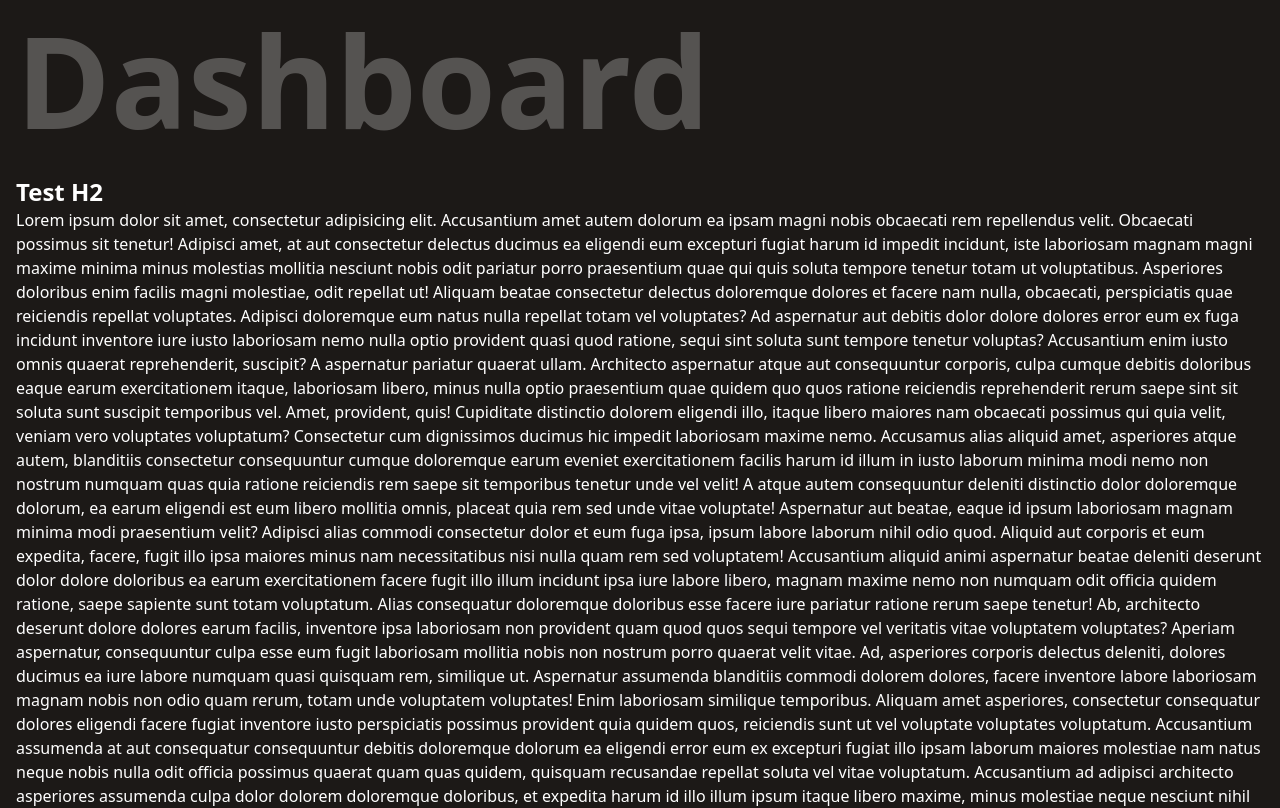
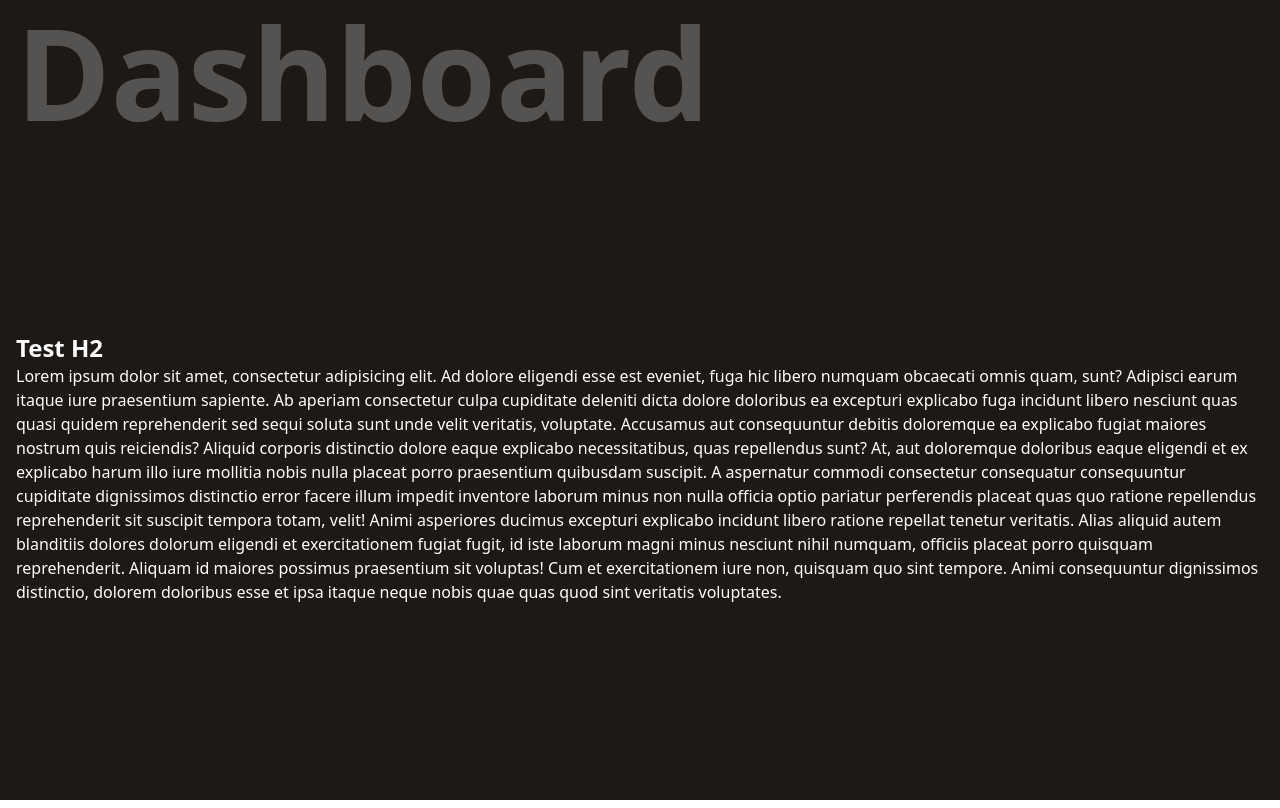
Before and after one commit to mbishram/jwt-local-variable-attacks, a Next.js app: page / in a window 1280 px wide. Shown: the top 808 px of the page. Built offline with nearby package versions, Linux system fonts and the light colour scheme.

Commit message:
Update main layout

```diff
--- a/src/components/layouts/MainLayout.tsx
+++ b/src/components/layouts/MainLayout.tsx
@@ -20,13 +20,15 @@ export function MainLayout({
       <Head>
         <title>{getPageTitle(title)}</title>
       </Head>
-      <Container className="flex flex-col h-full min-h-screen">
-        <nav className="py-4">
+      <Container className="flex flex-col min-h-screen">
+        <nav className="py-2 mb-2">
           <Typography variant="h1" className="opacity-25 break-all">
             {title}
           </Typography>
         </nav>
-        <section className="flex-grow py-4">{children}</section>
+        <section className="flex-grow pb-4 grid content-center">
+          {children}
+        </section>
       </Container>
     </div>
   );
--- a/src/pages/index.tsx
+++ b/src/pages/index.tsx
@@ -7,114 +7,29 @@ const Home: NextPage = () => {
     <MainLayout title="Dashboard">
       <Typography variant="h2">Test H2</Typography>
       <Typography variant="p">
-        Lorem ipsum dolor sit amet, consectetur adipisicing elit. Accusantium
-        amet autem dolorum ea ipsam magni nobis obcaecati rem repellendus velit.
-        Obcaecati possimus sit tenetur! Adipisci amet, at aut consectetur
-        delectus ducimus ea eligendi eum excepturi fugiat harum id impedit
-        incidunt, iste laboriosam magnam magni maxime minima minus molestias
-        mollitia nesciunt nobis odit pariatur porro praesentium quae qui quis
-        soluta tempore tenetur totam ut voluptatibus. Asperiores doloribus enim
-        facilis magni molestiae, odit repellat ut! Aliquam beatae consectetur
-        delectus doloremque dolores et facere nam nulla, obcaecati, perspiciatis
-        quae reiciendis repellat voluptates. Adipisci doloremque eum natus nulla
-        repellat totam vel voluptates? Ad aspernatur aut debitis dolor dolore
-        dolores error eum ex fuga incidunt inventore iure iusto laboriosam nemo
-        nulla optio provident quasi quod ratione, sequi sint soluta sunt tempore
-        tenetur voluptas? Accusantium enim iusto omnis quaerat reprehenderit,
-        suscipit? A aspernatur pariatur quaerat ullam. Architecto aspernatur
-        atque aut consequuntur corporis, culpa cumque debitis doloribus eaque
-        earum exercitationem itaque, laboriosam libero, minus nulla optio
-        praesentium quae quidem quo quos ratione reiciendis reprehenderit rerum
-        saepe sint sit soluta sunt suscipit temporibus vel. Amet, provident,
-        quis! Cupiditate distinctio dolorem eligendi illo, itaque libero maiores
-        nam obcaecati possimus qui quia velit, veniam vero voluptates
-        voluptatum? Consectetur cum dignissimos ducimus hic impedit laboriosam
-        maxime nemo. Accusamus alias aliquid amet, asperiores atque autem,
-        blanditiis consectetur consequuntur cumque doloremque earum eveniet
-        exercitationem facilis harum id illum in iusto laborum minima modi nemo
-        non nostrum numquam quas quia ratione reiciendis rem saepe sit
-        temporibus tenetur unde vel velit! A atque autem consequuntur deleniti
-        distinctio dolor doloremque dolorum, ea earum eligendi est eum libero
-        mollitia omnis, placeat quia rem sed unde vitae voluptate! Aspernatur
-        aut beatae, eaque id ipsum laboriosam magnam minima modi praesentium
-        velit? Adipisci alias commodi consectetur dolor et eum fuga ipsa, ipsum
-        labore laborum nihil odio quod. Aliquid aut corporis et eum expedita,
-        facere, fugit illo ipsa maiores minus nam necessitatibus nisi nulla quam
-        rem sed voluptatem! Accusantium aliquid animi aspernatur beatae deleniti
-        deserunt dolor dolore doloribus ea earum exercitationem facere fugit
-        illo illum incidunt ipsa iure labore libero, magnam maxime nemo non
-        numquam odit officia quidem ratione, saepe sapiente sunt totam
-        voluptatum. Alias consequatur doloremque doloribus esse facere iure
-        pariatur ratione rerum saepe tenetur! Ab, architecto deserunt dolore
-        dolores earum facilis, inventore ipsa laboriosam non provident quam quod
-        quos sequi tempore vel veritatis vitae voluptatem voluptates? Aperiam
-        aspernatur, consequuntur culpa esse eum fugit laboriosam mollitia nobis
-        non nostrum porro quaerat velit vitae. Ad, asperiores corporis delectus
-        deleniti, dolores ducimus ea iure labore numquam quasi quisquam rem,
-        similique ut. Aspernatur assumenda blanditiis commodi dolorem dolores,
-        facere inventore labore laboriosam magnam nobis non odio quam rerum,
-        totam unde voluptatem voluptates! Enim laboriosam similique temporibus.
-        Aliquam amet asperiores, consectetur consequatur dolores eligendi facere
-        fugiat inventore iusto perspiciatis possimus provident quia quidem quos,
-        reiciendis sunt ut vel voluptate voluptates voluptatum. Accusantium
-        assumenda at aut consequatur consequuntur debitis doloremque dolorum ea
-        eligendi error eum ex excepturi fugiat illo ipsam laborum maiores
-        molestiae nam natus neque nobis nulla odit officia possimus quaerat quam
-        quas quidem, quisquam recusandae repellat soluta vel vitae voluptatum.
-        Accusantium ad adipisci architecto asperiores assumenda culpa dolor
-        dolorem doloremque doloribus, et expedita harum id illo illum ipsum
-        itaque libero maxime, minus molestiae neque nesciunt nihil nostrum odit
-        omnis provident quisquam ratione rem repellat sit tempora totam veniam
-        voluptas, voluptatem! A accusamus aspernatur et ex laboriosam maiores
-        molestiae molestias rem ut vel? Aspernatur cumque deleniti eius eligendi
-        in modi praesentium. Ad delectus deserunt, doloremque excepturi in
-        possimus quis sed! Accusantium, aliquam aliquid architecto consectetur
-        consequuntur dolor eius esse facere fuga itaque magni molestiae
-        molestias odit provident quidem quisquam ratione reiciendis saepe
-        similique suscipit unde voluptas voluptatem voluptatibus! Aliquam
-        consectetur dolor dolorum est et excepturi facere incidunt maxime modi?
-        Ab alias assumenda consequuntur, esse ex fuga impedit in iste iure
-        labore minima modi nihil officia quod veniam! Atque commodi cupiditate,
-        esse, ex id impedit laboriosam mollitia, nobis officia quo recusandae
-        repellat repellendus repudiandae soluta vel! Accusamus asperiores at
-        esse et excepturi facilis hic inventore ipsam ipsum laudantium maiores
-        nisi nulla, odio omnis pariatur possimus quos ratione, reiciendis
-        reprehenderit repudiandae sapiente tempora velit, voluptate! A aliquam
-        assumenda atque aut eaque error eum excepturi hic, iste necessitatibus
-        neque numquam perferendis praesentium provident quo rem repellat
-        reprehenderit saepe ut, velit? Beatae deleniti dignissimos doloribus
-        dolorum, fuga, fugit incidunt ipsa labore porro, quisquam recusandae
-        suscipit tempore veniam! Accusantium amet aperiam beatae consequuntur
-        distinctio, dolorum enim ex exercitationem fuga fugit hic iure libero
-        magni minima molestiae nesciunt obcaecati odio perspiciatis porro
-        provident quam quas sequi sint sit totam ullam unde velit! Ad delectus
-        deleniti ea, error recusandae tenetur. Aperiam dignissimos ducimus fugit
-        impedit, ipsa iure laboriosam laborum minus nostrum quam quidem quod
-        tempore unde. Alias amet deserunt doloremque dolores eos esse ipsa
-        pariatur qui voluptates? Accusamus accusantium ad, aliquid asperiores
-        blanditiis dolor eaque eum expedita incidunt iure laudantium mollitia
-        nihil numquam omnis quaerat qui tempore tenetur unde velit vero. Animi
-        architecto autem, ducimus earum eius eligendi impedit ipsa laborum
-        maxime nam natus non numquam officia omnis perspiciatis quasi quibusdam
-        quo reiciendis, repellendus rerum sed similique tempore voluptatem.
-        Accusantium consequuntur corporis ea eius fuga iure iusto labore, magni,
-        maiores maxime minima nemo temporibus vero. Accusamus, debitis dolores
-        eligendi eum excepturi illum in ipsum modi molestias mollitia nisi
-        obcaecati perferendis quia quisquam quo repellendus, sunt voluptas,
-        voluptates voluptatibus voluptatum. Ab aliquid architecto asperiores at
-        consectetur consequatur distinctio earum eos inventore ipsam minus optio
-        quis quisquam quo, quod sit, veniam! A atque, autem dicta dignissimos,
-        et harum in magnam necessitatibus nemo nisi officiis quo quos rerum
-        sapiente suscipit temporibus vitae! Animi aperiam at debitis delectus
-        dolor et eum expedita facere in modi nobis, odit praesentium provident
-        quas quo repudiandae sed sunt? Accusamus adipisci animi, corporis
-        deserunt dicta doloribus ducimus eos eum excepturi expedita, explicabo
-        fuga harum id iure minus, necessitatibus nemo quas reprehenderit rerum
-        sint suscipit ullam vitae voluptatem. Accusamus atque, aut beatae
-        consectetur corporis culpa dignissimos distinctio dolorem earum eius
-        error facere fuga laborum, libero mollitia necessitatibus nesciunt
-        officiis placeat provident quidem ratione, reiciendis reprehenderit
-        repudiandae saepe sit ullam unde veritatis.
+        Lorem ipsum dolor sit amet, consectetur adipisicing elit. Ad dolore
+        eligendi esse est eveniet, fuga hic libero numquam obcaecati omnis quam,
+        sunt? Adipisci earum itaque iure praesentium sapiente. Ab aperiam
+        consectetur culpa cupiditate deleniti dicta dolore doloribus ea
+        excepturi explicabo fuga incidunt libero nesciunt quas quasi quidem
+        reprehenderit sed sequi soluta sunt unde velit veritatis, voluptate.
+        Accusamus aut consequuntur debitis doloremque ea explicabo fugiat
+        maiores nostrum quis reiciendis? Aliquid corporis distinctio dolore
+        eaque explicabo necessitatibus, quas repellendus sunt? At, aut
+        doloremque doloribus eaque eligendi et ex explicabo harum illo iure
+        mollitia nobis nulla placeat porro praesentium quibusdam suscipit. A
+        aspernatur commodi consectetur consequatur consequuntur cupiditate
+        dignissimos distinctio error facere illum impedit inventore laborum
+        minus non nulla officia optio pariatur perferendis placeat quas quo
+        ratione repellendus reprehenderit sit suscipit tempora totam, velit!
+        Animi asperiores ducimus excepturi explicabo incidunt libero ratione
+        repellat tenetur veritatis. Alias aliquid autem blanditiis dolores
+        dolorum eligendi et exercitationem fugiat fugit, id iste laborum magni
+        minus nesciunt nihil numquam, officiis placeat porro quisquam
+        reprehenderit. Aliquam id maiores possimus praesentium sit voluptas! Cum
+        et exercitationem iure non, quisquam quo sint tempore. Animi
+        consequuntur dignissimos distinctio, dolorem doloribus esse et ipsa
+        itaque neque nobis quae quas quod sint veritatis voluptates.
       </Typography>
     </MainLayout>
   );
```
